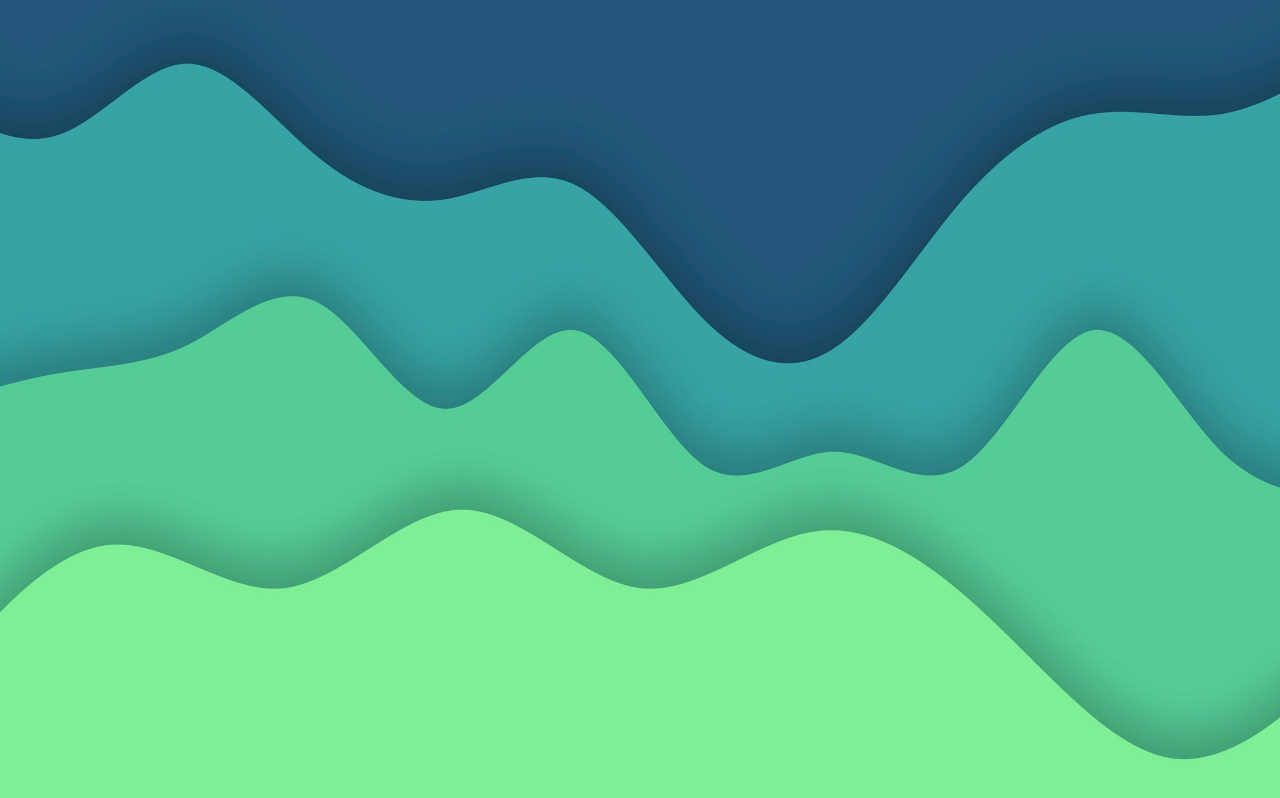
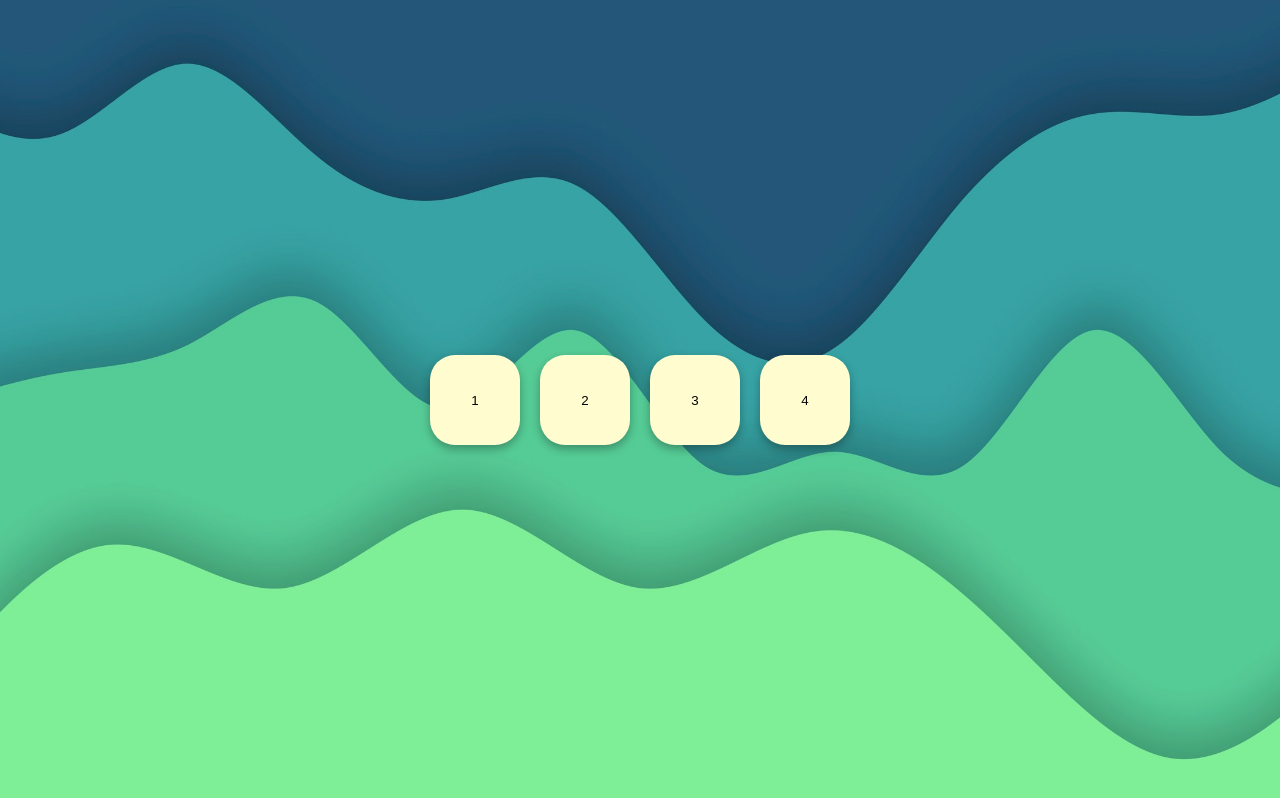
Before and after one commit to Aron1306/TCU-501-Electronics_Store_Educational_Game, a Next.js app in the folder game/: page / in a window 1280 px wide. Built offline with nearby package versions, Linux system fonts and the light colour scheme.

Commit message:
Add some buttons using the new style

```diff
--- a/game/src/app/page.js
+++ b/game/src/app/page.js
@@ -4,6 +4,12 @@ import styles from "./page.module.css";
 export default function Home() {
   return (
     <div className={styles.page}>
+      <div className={styles.level_button_array}>
+        <button className={styles.level_button}>1</button>
+        <button className={styles.level_button}>2</button>
+        <button className={styles.level_button}>3</button>
+        <button className={styles.level_button}>4</button>
+      </div>
     </div>
   );
 }
```
